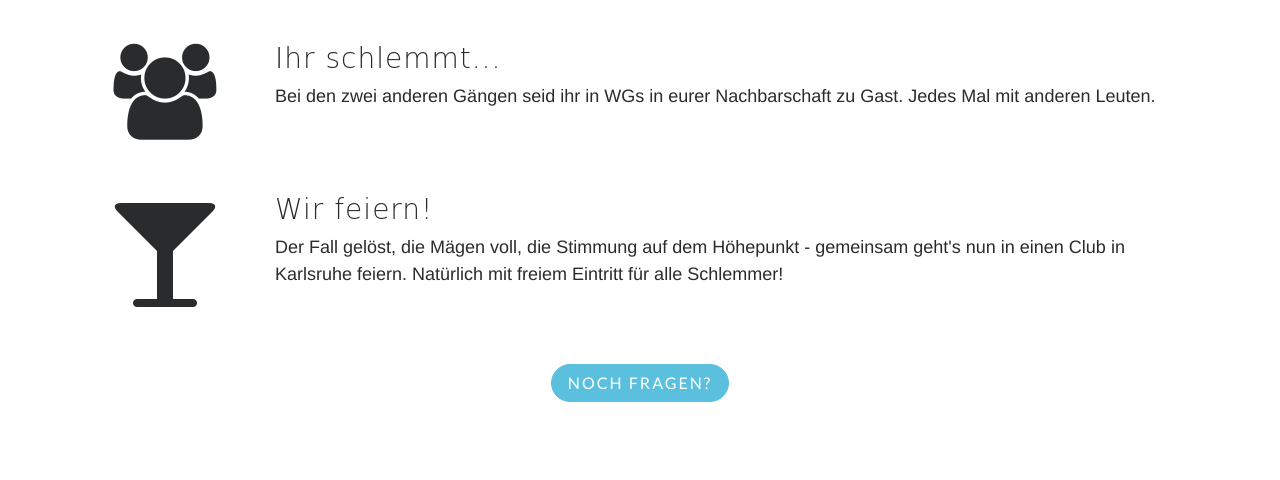
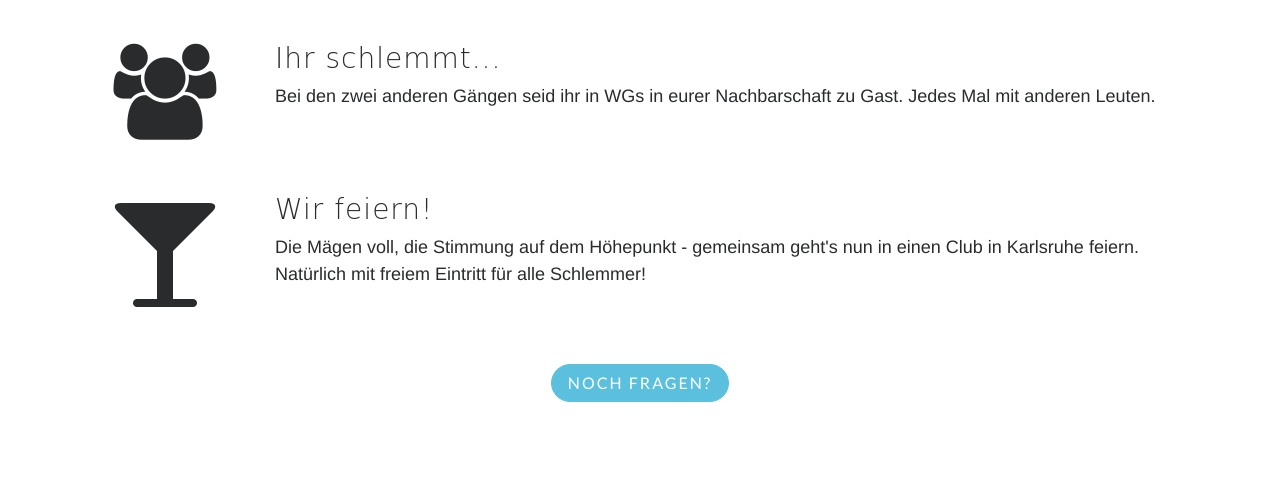
Before and after one commit to studieren-ohne-grenzen/schlemmenohnegrenzen, a Django app: template frontend/templates/frontend/index.html in a window 1280 px wide. Shown: the part 1943-2423 px from the top of the page. Run offline with Django 3.2, Linux system fonts and the light colour scheme; the template is opened without the code that fills it, so the values that code supplies are empty; some libraries are stand-ins or nearby versions; some web fonts are replaced.

Commit message:
removed krimi wording

```diff
--- a/frontend/templates/frontend/index.html
+++ b/frontend/templates/frontend/index.html
@@ -89,7 +89,7 @@
               </div>
               <div class="col-sm-10">
                   <h3>Wir feiern!</h3>
-                  <p>Der Fall gelöst, die Mägen voll, die Stimmung auf dem Höhepunkt - gemeinsam geht's nun in einen Club in Karlsruhe feiern. Natürlich mit freiem Eintritt für alle Schlemmer!</p>
+                  <p>Die Mägen voll, die Stimmung auf dem Höhepunkt - gemeinsam geht's nun in einen Club in Karlsruhe feiern. Natürlich mit freiem Eintritt für alle Schlemmer!</p>
               </div>
             </div>
             <div class="row row-with-margin text-center">
```
